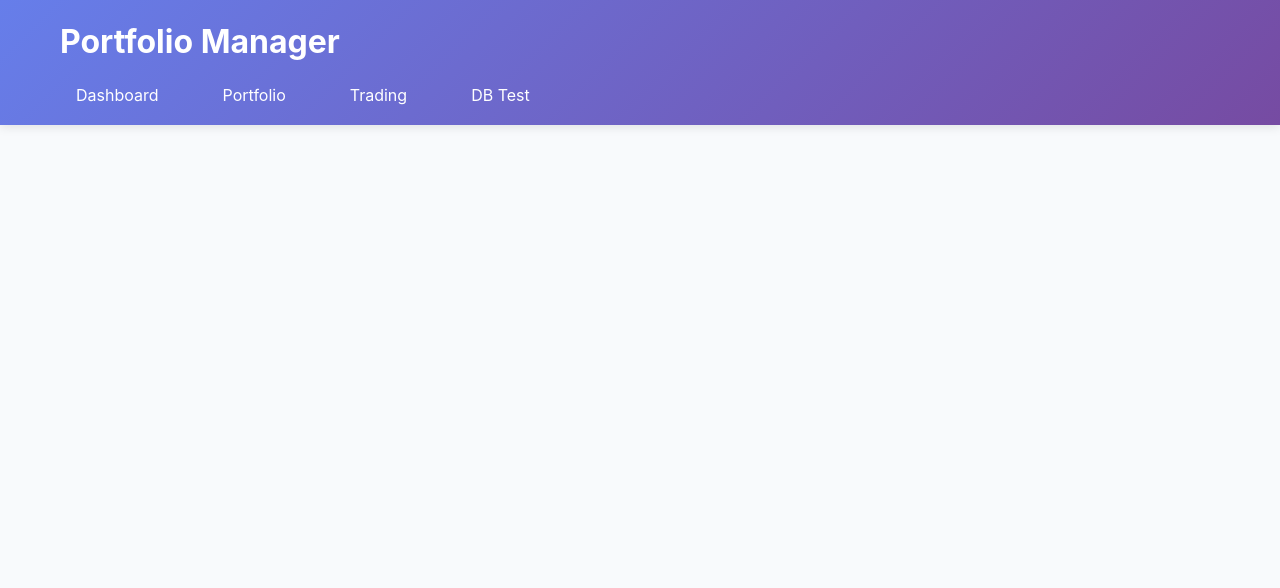
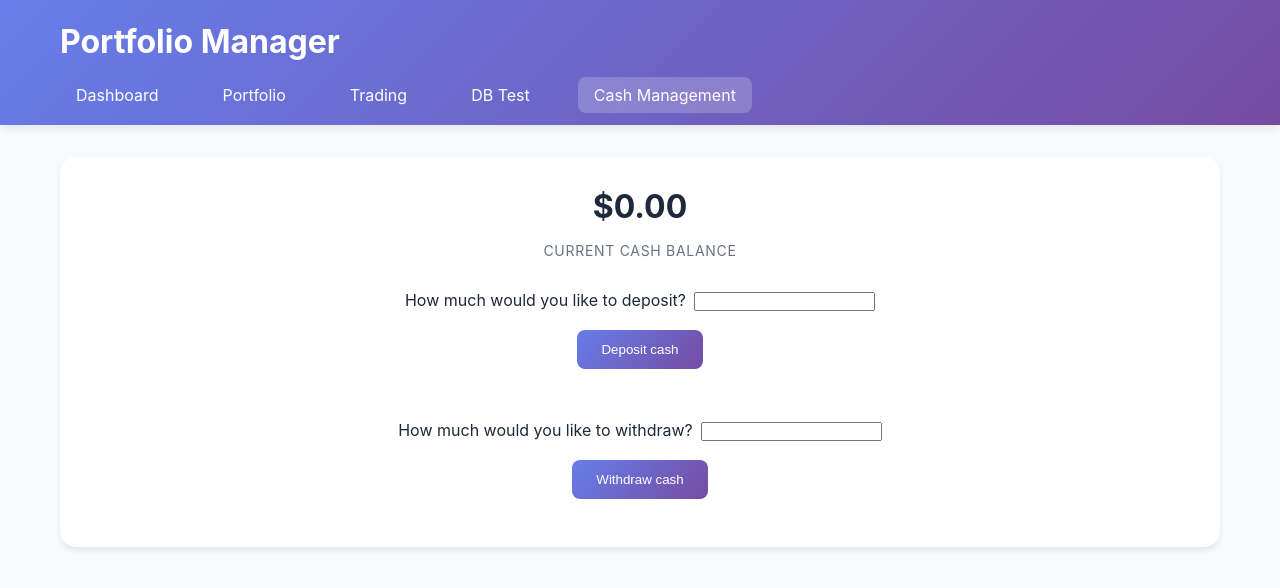
Before and after one commit to Esemudje/portfolio_manager_team02, a React (Create React App) app in the folder frontend/: page /cash in a window 1280 px wide. Shown: the top 588 px of the page. Built offline with nearby package versions, Linux system fonts and the light colour scheme; no server answers.

Commit message:
Cash Management implemented

```diff
--- a/frontend/src/App.jsx
+++ b/frontend/src/App.jsx
@@ -6,6 +6,7 @@ import Trading from './components/Trading.jsx';
 import StockDetail from './components/StockDetail.jsx';
 import DatabaseTest from './components/DatabaseTest.jsx';
 import './App.css';
+import ManageCash from './components/ManageCash.jsx';
 
 function Navigation() {
   const location = useLocation();
@@ -48,6 +49,15 @@ function Navigation() {
                 DB Test
               </Link>
             </li>
+
+            <li>
+              <Link
+                to="/cash"
+                className={`nav-link ${location.pathname === '/cash' ? 'active' : ''}`}
+              >
+                Cash Management
+              </Link>
+            </li>
           </ul>
         </nav>
       </div>
@@ -68,6 +78,7 @@ function App() {
             <Route path="/trading" element={<Trading />} />
             <Route path="/stock/:symbol" element={<StockDetail />} />
             <Route path="/test" element={<DatabaseTest />} />
+            <Route path="/cash" element={<ManageCash/>} />
           </Routes>
         </main>
       </div>
--- a/frontend/src/components/Dashboard.jsx
+++ b/frontend/src/components/Dashboard.jsx
@@ -1,6 +1,7 @@
 import React, { useState, useEffect, useCallback } from 'react';
 import { Link } from 'react-router-dom';
 import apiService from '../services/apiService';
+
 
 const Dashboard = () => {
   const [portfolioData, setPortfolioData] = useState({
@@ -23,22 +24,32 @@ const Dashboard = () => {
   try {
     setNewsLoading(true);
 
-      // Fetch news related to watchlist stocks (TODO: Jay code here)
+    // Fetch all news articles from the backend
     const news = await apiService.getMarketNews();
     console.log('News data from backend:', news);
+
+    // Randomly shuffle the array and take the first 3
+    const shuffled = news.sort(() => 0.5 - Math.random());
+    const selected = shuffled.slice(0, 3);
+
     setMarketNews(
-        news.map((item) => ({
+      selected.map((item) => ({
         title: item.headline,
         source: item.reported_by,
-          time_published: new Date().toISOString() // Dummy timestamp
+        time_published: new Date().toISOString(), // Dummy timestamp
+        summary: item.summary || '',
+        overall_sentiment_label: item.sentiment || null,
+        url: item.url || '#',
+        relatedStock: item.related_stock || null
       }))
-      )
+    );
   } catch (err) {
     console.error('Failed to fetch market news:', err);
   } finally {
     setNewsLoading(false);
   }
 }, []);
+
 
   const fetchDashboardData = useCallback(async () => {
     try {
@@ -202,6 +213,8 @@ const Dashboard = () => {
         <div className="stat-card">
           <div className="stat-value">{formatCurrency(portfolioData.totalCash)}</div>
           <div className="stat-label">Available Cash</div>
+          <br></br>
+          <Link to='/cash' className="btn btn-primary">Manage cash</Link>
         </div>
 
         <div className="stat-card">
--- /dev/null
+++ b/frontend/src/components/ManageCash.jsx
@@ -0,0 +1,100 @@
+import React, { useState, useEffect } from 'react';
+import apiService from '../services/apiService';
+
+const ManageCash = () => {
+
+    const [cashBalance, setCashBalance] = useState(0);
+    const [depositAmount, setDepositAmount] = useState('');
+    const [withdrawAmount, setWithdrawAmount] = useState('');
+
+    useEffect(() => {
+        const fetchBalance = async () => {
+            const balance = await apiService.getBalance();
+            setCashBalance(Number(balance.cash_balance));
+        };
+        fetchBalance();
+    }, []);
+
+    const handleDeposit = async (e) => {
+        e.preventDefault();
+
+        if (isNaN(depositAmount) || depositAmount <= 0) {
+        alert('Please enter a valid deposit amount');
+        return;
+    }
+        await apiService.depositCash(Number(depositAmount));
+        console.log('Depositing:', depositAmount, Number(depositAmount));
+        setDepositAmount('');
+        // Refresh balance from backend
+        const balance = await apiService.getBalance();
+        setCashBalance(Number(balance.cash_balance));
+    };
+
+    const handleWithdrawal = async (e) => {
+        e.preventDefault();
+        if (Number(withdrawAmount) <= cashBalance || isNaN(withdrawAmount) || withdrawAmount < 0) {
+            await apiService.withdrawCash(Number(withdrawAmount));
+            setWithdrawAmount('');
+            // Refresh balance from backend
+            const balance = await apiService.getBalance();
+            setCashBalance(balance.cash_balance);
+        } else {
+            alert('Insufficient funds for withdrawal');
+        }
+    };
+
+    return (
+        <div className="stat-card">
+            <div className="stat-value">${cashBalance.toFixed(2)}</div>
+            <div className="stat-label">Current Cash Balance</div>
+            <br />
+        <form onSubmit={handleDeposit} style={{ marginBottom: '24px' }}>
+            <label style={{ display: 'block', marginBottom: '8px' }}>
+                How much would you like to deposit?
+                <input
+                    type="number"
+                    value={depositAmount}
+                    onChange={(e) => {
+                        console.log('Deposit input changed to:', e.target.value)
+                        setDepositAmount(e.target.value)}}
+                    min="0"
+                    step="0.01"
+                    required
+                    style={{ marginLeft: '8px' }}
+                />
+            </label>
+            <button
+                className="btn btn-primary"
+                type="submit"
+                style={{ marginTop: '8px' }}
+            >
+                Deposit cash
+            </button>
+        </form>
+        <br />
+        <form onSubmit={handleWithdrawal} style={{ marginBottom: '24px' }}>
+            <label style={{ display: 'block', marginBottom: '8px' }}>
+                How much would you like to withdraw?
+                <input
+                    type="number"
+                    value={withdrawAmount}
+                    onChange={(e) => setWithdrawAmount(e.target.value)}
+                    min="0"
+                    step="0.01"
+                    required
+                    style={{ marginLeft: '8px' }}
+                />
+            </label>
+            <button
+                className="btn btn-primary"
+                type="submit"
+                style={{ marginTop: '8px' }}
+            >
+                Withdraw cash
+            </button>
+    </form>
+        </div>
+    );
+};
+
+export default ManageCash;
--- a/frontend/src/services/apiService.js
+++ b/frontend/src/services/apiService.js
@@ -180,7 +180,22 @@ const apiService = {
   //get market news
   getMarketNews: async () => {
   return api.get('/news');
+  },
+
+  depositCash: async (amount, userId = 'default_user') => {
+    return api.post('/portfolio/cash/deposit', {
+      amount: parseFloat(amount),
+      user_id: userId
+    });
+  },
+
+  withdrawCash: async (amount, userId = 'default_user') => {
+    return api.post('/portfolio/cash/withdraw', {
+      amount: parseFloat(amount),
+      user_id: userId
+    });
   }
 };
 
+
 export default apiService;
```
Also changed, not shown: 2 other files (tests, documents, lock files or other folders). Lines whose indentation alone changed are shown as unchanged.
